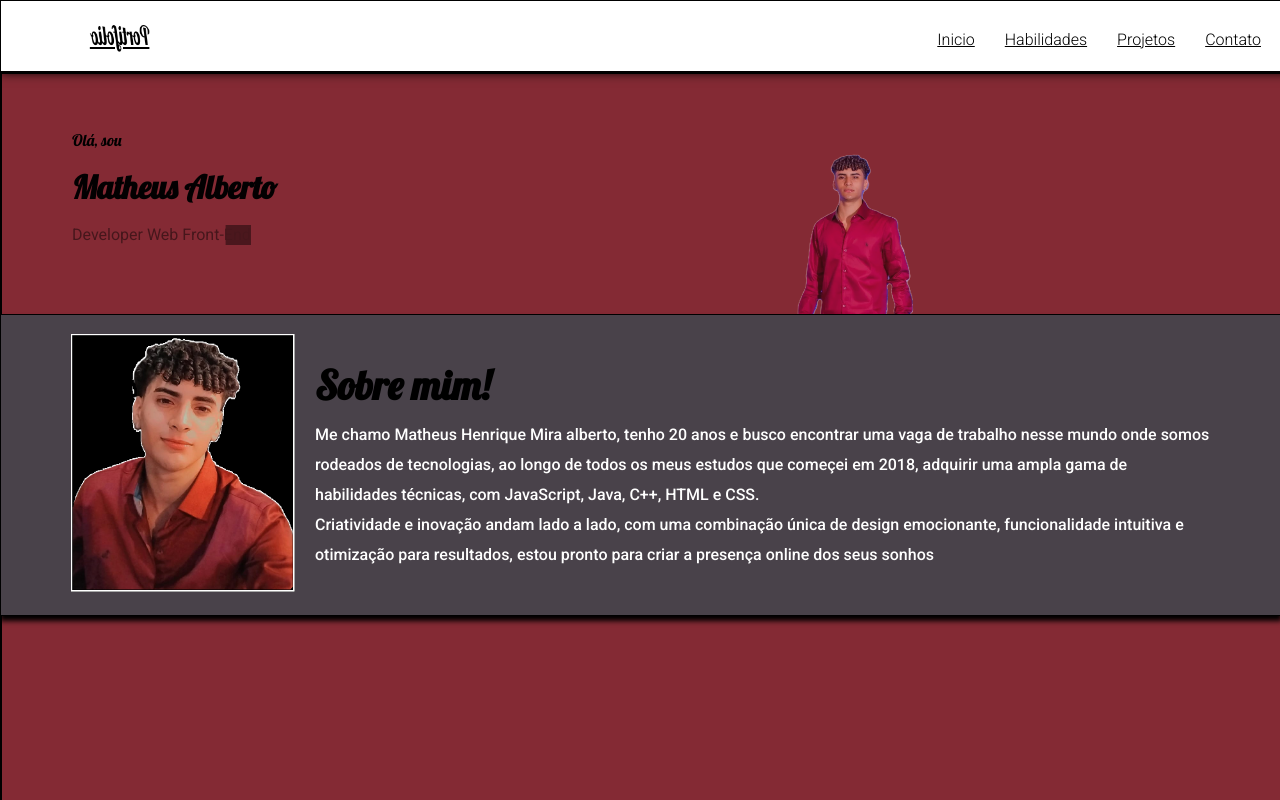
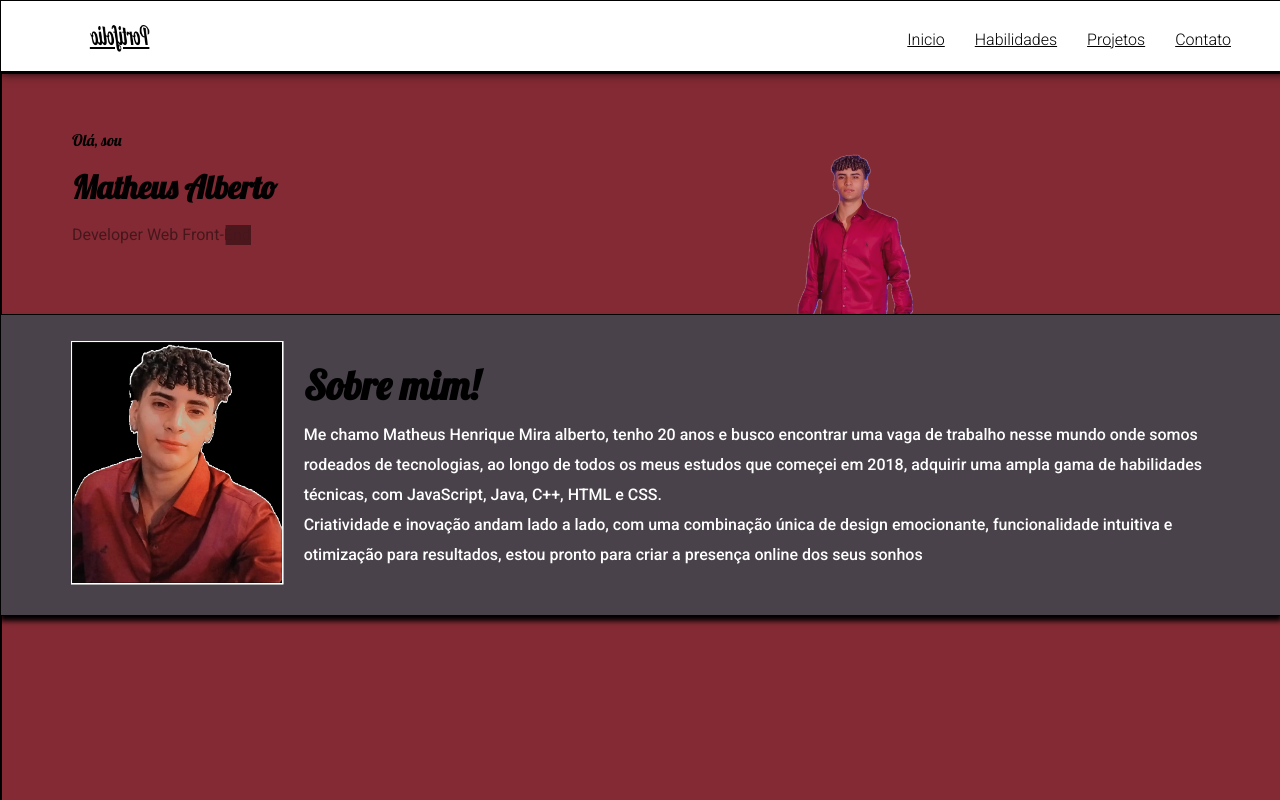
Before and after one commit to MatheuAlberto/Portf-lio, a plain HTML site: page index.html in a window 1280 px wide. Shown: the top 800 px of the page. Drawn offline with nearby package versions, Linux system fonts and the light colour scheme.

Commit message:
Top 1° BR

```diff
--- a/style.css
+++ b/style.css
@@ -6,6 +6,8 @@
 body {
     margin: 0;
     padding: 0;
+    width: 100vw;
+    overflow-x: hidden;
     box-sizing: border-box;
     font-family: 'Roboto', sans-serif;
 }
@@ -41,8 +43,7 @@ header>p {
 header>ul {
     list-style: none;
     display: flex;
-    flex-wrap: wrap;
-    padding-right: 70px;
+    margin-right: 100px;
 
 
 }
@@ -205,7 +206,7 @@ main>#man_esquerdo>a {
 
 #informacoes>#img_secundária {
     padding: 0px 20px 0px 70px;
-    width: 20%;
+    width: 240px;
 }
 
 #informacoes>#img_secundária>img {
```
Also changed, not shown: index.html (+5 -0 lines), 2 other files.
